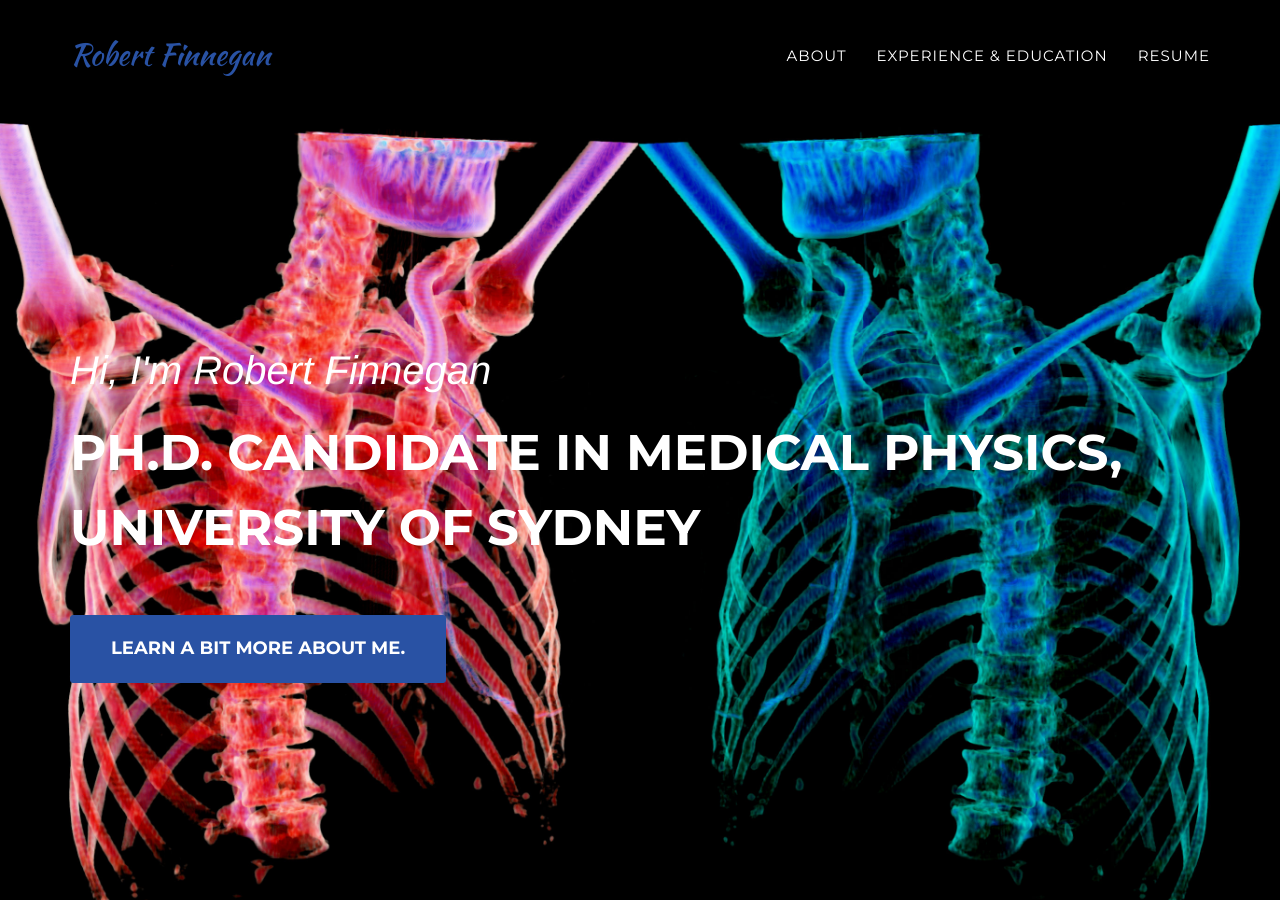
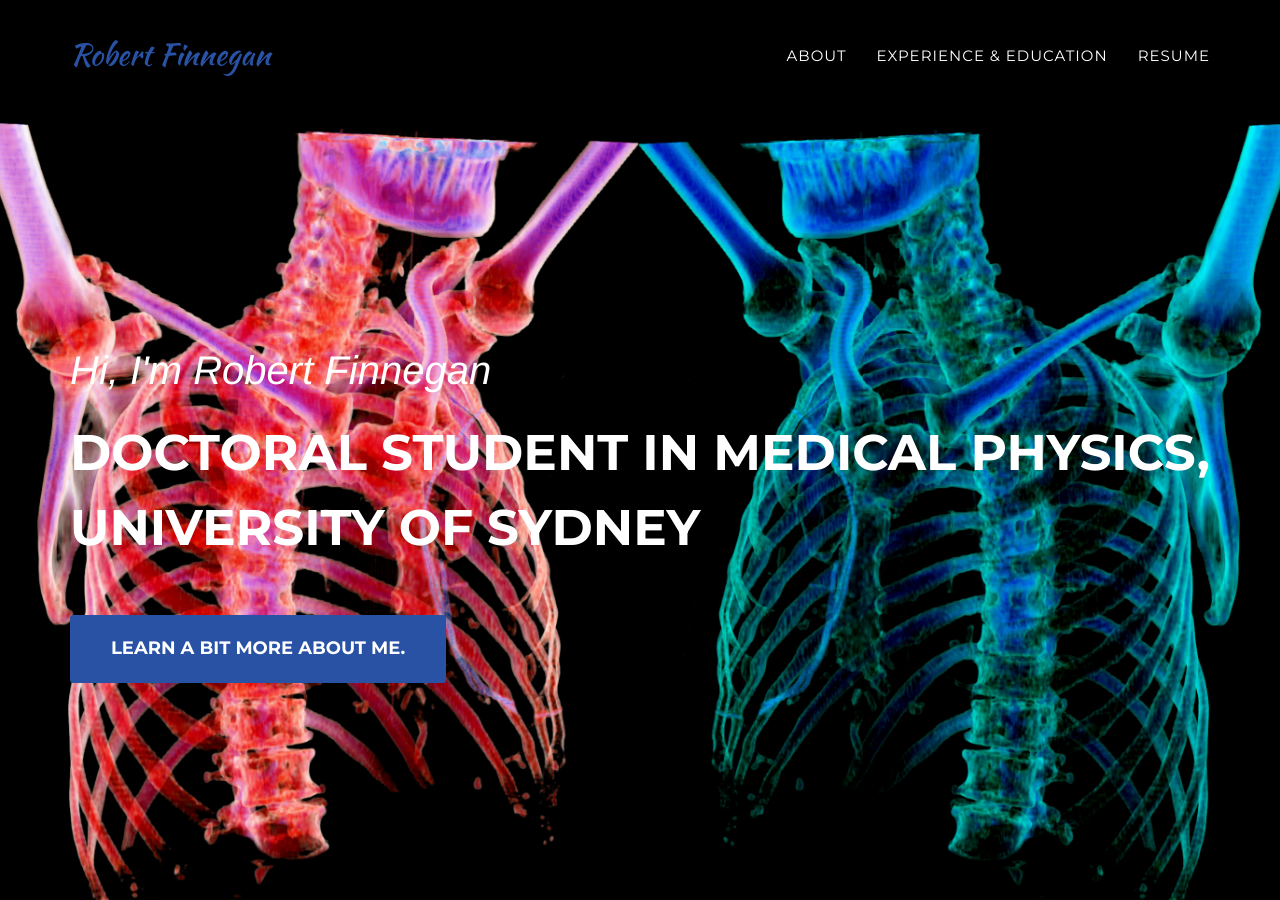
Before and after one commit to rnfinnegan/rnfinnegan.github.io, a Jekyll site: the page index.html, which Jekyll copies as it is, in a window 1280 px wide and 900 px high. Built offline with Jekyll 4.4.1, drawn with Linux system fonts in a browser that asks for light colours; some web fonts are replaced.

Commit message:
Update index.html

```diff
--- a/index.html
+++ b/index.html
@@ -88,7 +88,7 @@
         <div class="container">
             <div class="intro-text">
                 <div class="intro-lead-in">Hi, I'm Robert Finnegan</div>
-                <div class="intro-heading">Ph.D. Candidate in Medical Physics, University of Sydney</br> </div>
+                <div class="intro-heading">Doctoral Student in Medical Physics, University of Sydney</br> </div>
                 <a href="#about" class="page-scroll btn btn-xl">Learn a bit more about me.</a>
             </div>
         </div>
```
